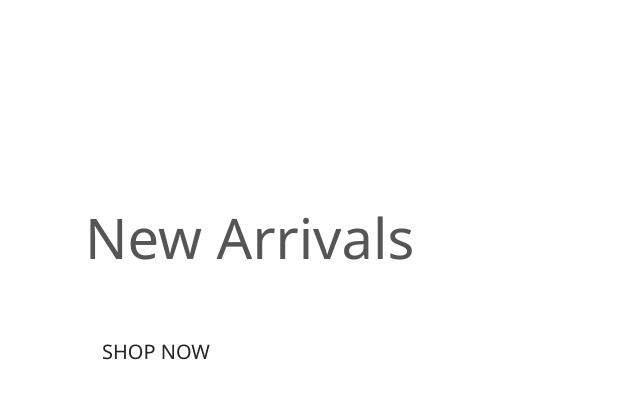
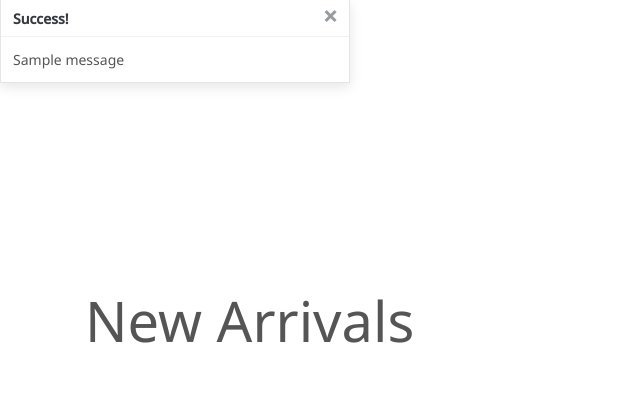
Before and after one commit to Faris-07/LowKey, a Django app: page / in a window 1280 px wide. Shown: the part 80-500 px from the top of the page, without its empty margins (0-640 px from the left). Run offline with Django 3.2, Linux system fonts and the light colour scheme; tables that the repository leaves empty hold one stand-in row (values such as "Sample post"); one stand-in notice (Sample message) is shown; parts of the project's set-up code (start-up, migrations or seed data) failed here and were passed over; some libraries are stand-ins or nearby versions.

Commit message:
Add toast messages and script to base.html

```diff
--- a/templates/base.html
+++ b/templates/base.html
@@ -126,7 +126,21 @@
     <a id="back-to-top" href="#" class="btn btn-dark btn-lg back-to-top" role="button"><i class="fas fa-chevron-up"></i></a>
 
     {% if messages %}
-        <div class="message-container"></div>
+        <div class="message-container">
+            {% for message in messages %}
+                {% with message.level as level %}
+                    {% if level == 40 %}
+                        {% include 'includes/toasts/toast_error.html' %}
+                    {% elif level == 30 %}
+                        {% include 'includes/toasts/toast_warning.html' %}
+                    {% elif level == 25 %}
+                        {% include 'includes/toasts/toast_success.html' %}
+                    {% else %}
+                        {% include 'includes/toasts/toast_info.html' %}
+                    {% endif %}
+                {% endwith %}
+            {% endfor %}
+        </div>
     {% endif %}
 
     {% block page_header %}
@@ -136,6 +150,9 @@
     {% endblock %}
 
     {% block postloadjs %}
+      <script type="text/javascript">
+         $('.toast').toast('show');
+      </script>
     {% endblock %}
 
 
```
